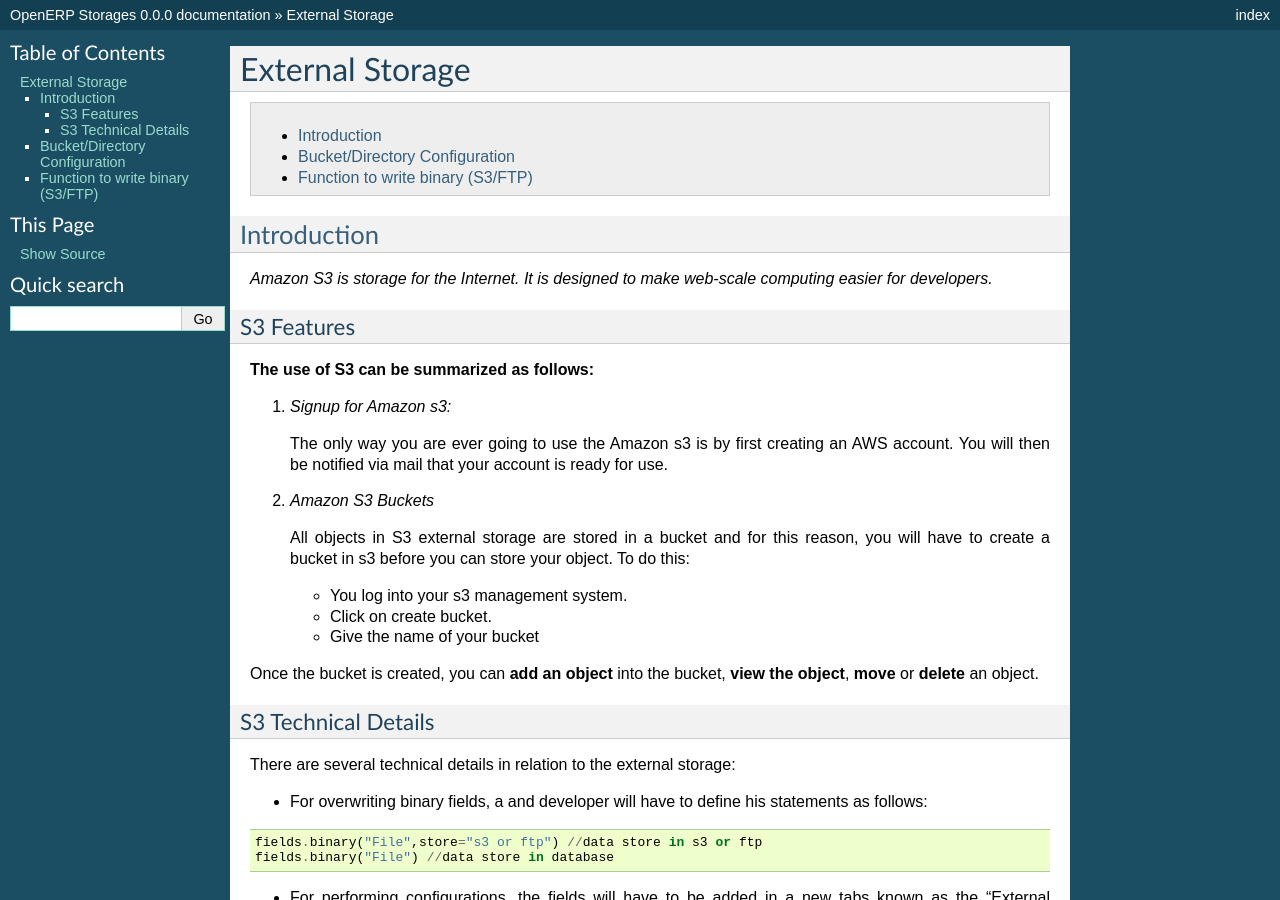
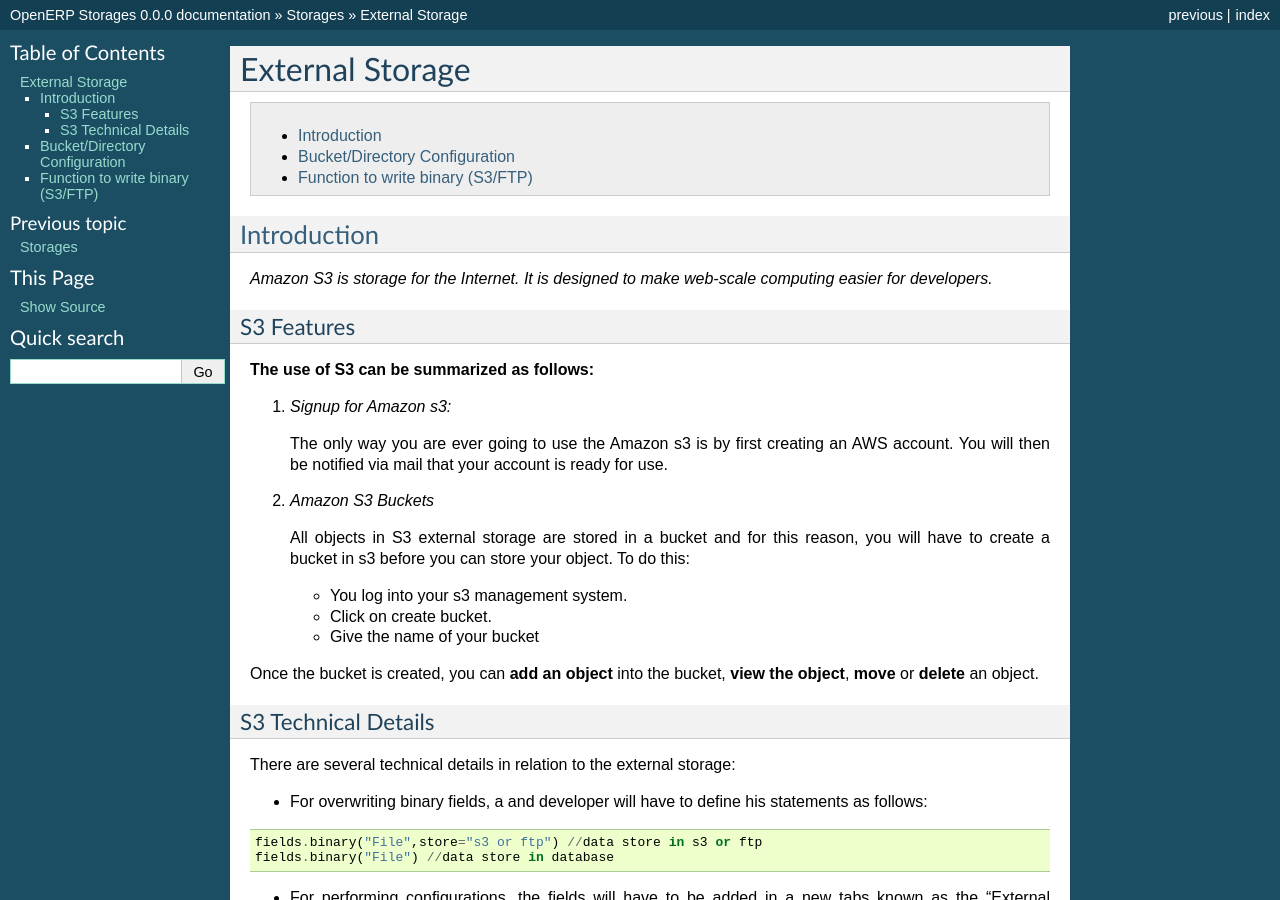
Before and after one commit to Aquasys/openerp_storages, a Sphinx documentation site: the page built from doc/Storages/1_s3.rst, in a window 1280 px wide and 900 px high. Built offline with Sphinx 7.4.7, drawn with Linux system fonts in a browser that asks for light colours; pages that are not in the unit, such as notebooks, are missing from menus.

Commit message:
changing index.rst usage to storage

```diff
--- a/doc/Storages/0_title.rst
+++ b/doc/Storages/0_title.rst
@@ -1,6 +1,6 @@
-=====
-Usage
-=====
+========
+Storages
+========
 
 
 .. toctree::
--- a/doc/index.rst
+++ b/doc/index.rst
@@ -20,7 +20,7 @@
     :maxdepth: 2
 
     Installation/0_title
-    Usage/0_title
+    Storages/0_title
 
 
 Indices and tables
```
